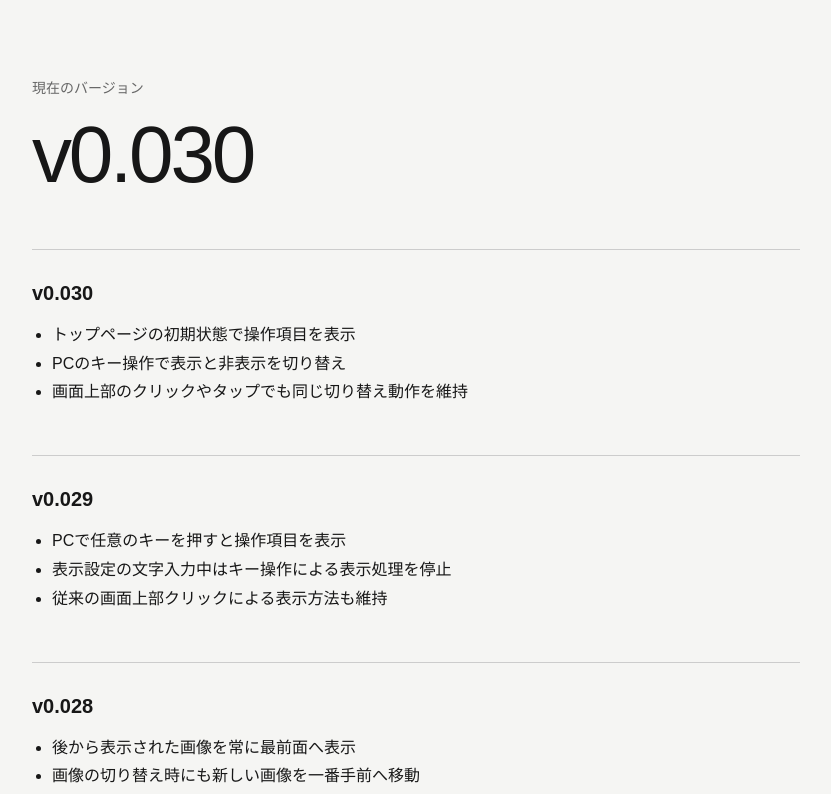
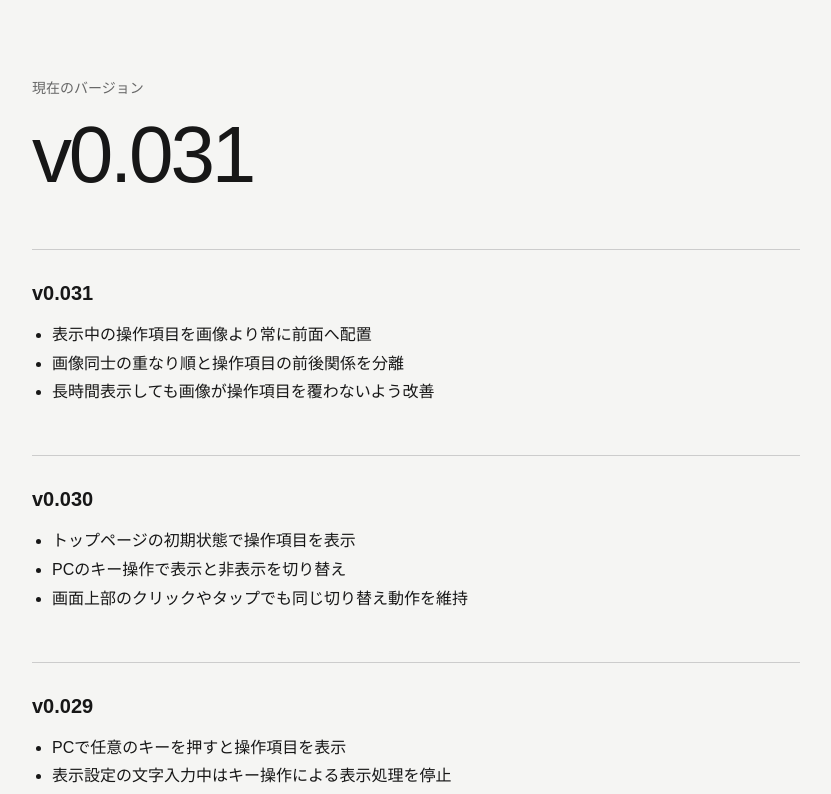
Before and after one commit to umedademu/vision, a Next.js app: page /updates in a window 1280 px wide. Shown: the top 794 px of the page, without its empty margins (224-1055 px from the left). Built offline with nearby package versions, Linux system fonts and the light colour scheme.

Commit message:
操作項目を最前面にしてv0.031に更新

```diff
--- a/package.json
+++ b/package.json
@@ -1,6 +1,6 @@
 {
   "name": "vision",
-  "version": "0.0.30",
+  "version": "0.0.31",
   "private": true,
   "scripts": {
     "dev": "next dev",
--- a/src/app/globals.css
+++ b/src/app/globals.css
@@ -21,6 +21,8 @@ body {
 }
 
 .slideshow {
+  position: relative;
+  isolation: isolate;
   display: grid;
   width: 100%;
   min-height: 100svh;
@@ -68,6 +70,7 @@ body {
 
 .floating-stage {
   position: relative;
+  z-index: 0;
   width: 100%;
   height: 100svh;
 }
--- a/src/app/updates/page.tsx
+++ b/src/app/updates/page.tsx
@@ -10,7 +10,16 @@ export default function UpdatesPage() {
     <main className="updates-page">
       <div className="updates-content">
         <p className="updates-label">現在のバージョン</p>
-        <h1 className="updates-title">v0.030</h1>
+        <h1 className="updates-title">v0.031</h1>
+
+        <section className="updates-entry">
+          <h2>v0.031</h2>
+          <ul>
+            <li>表示中の操作項目を画像より常に前面へ配置</li>
+            <li>画像同士の重なり順と操作項目の前後関係を分離</li>
+            <li>長時間表示しても画像が操作項目を覆わないよう改善</li>
+          </ul>
+        </section>
 
         <section className="updates-entry">
           <h2>v0.030</h2>
```
Also changed, not shown: 2 other files (tests, documents, lock files or other folders).
